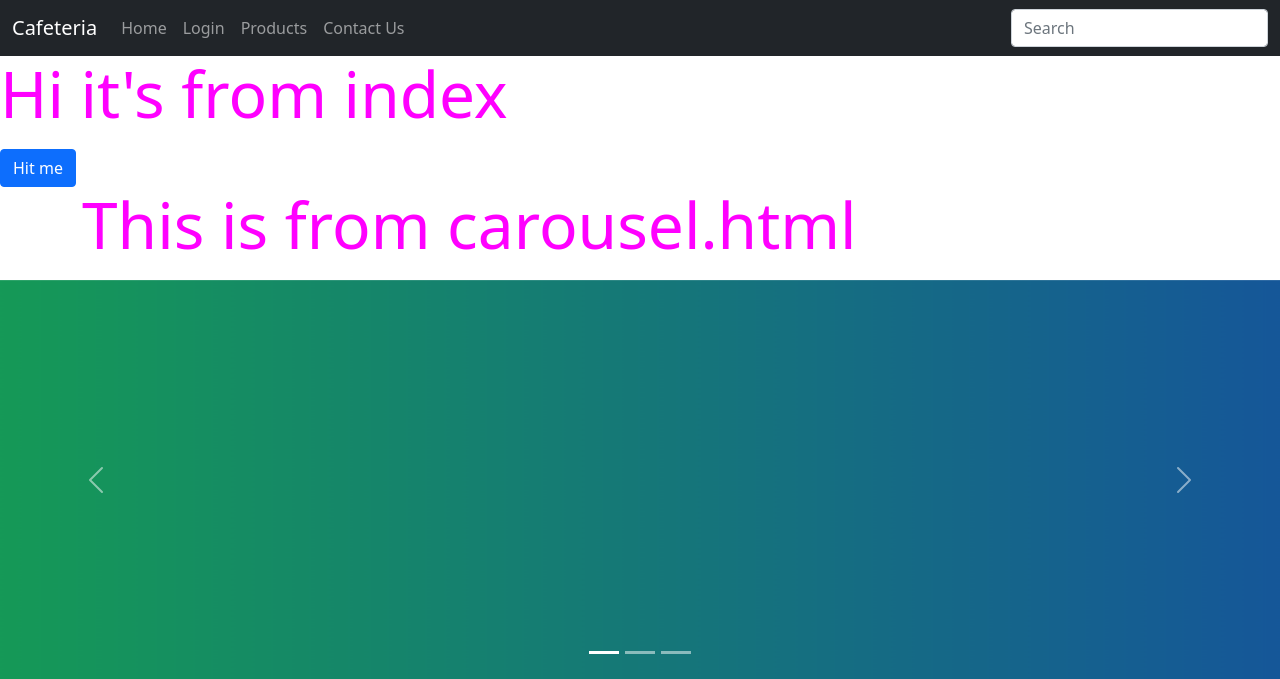
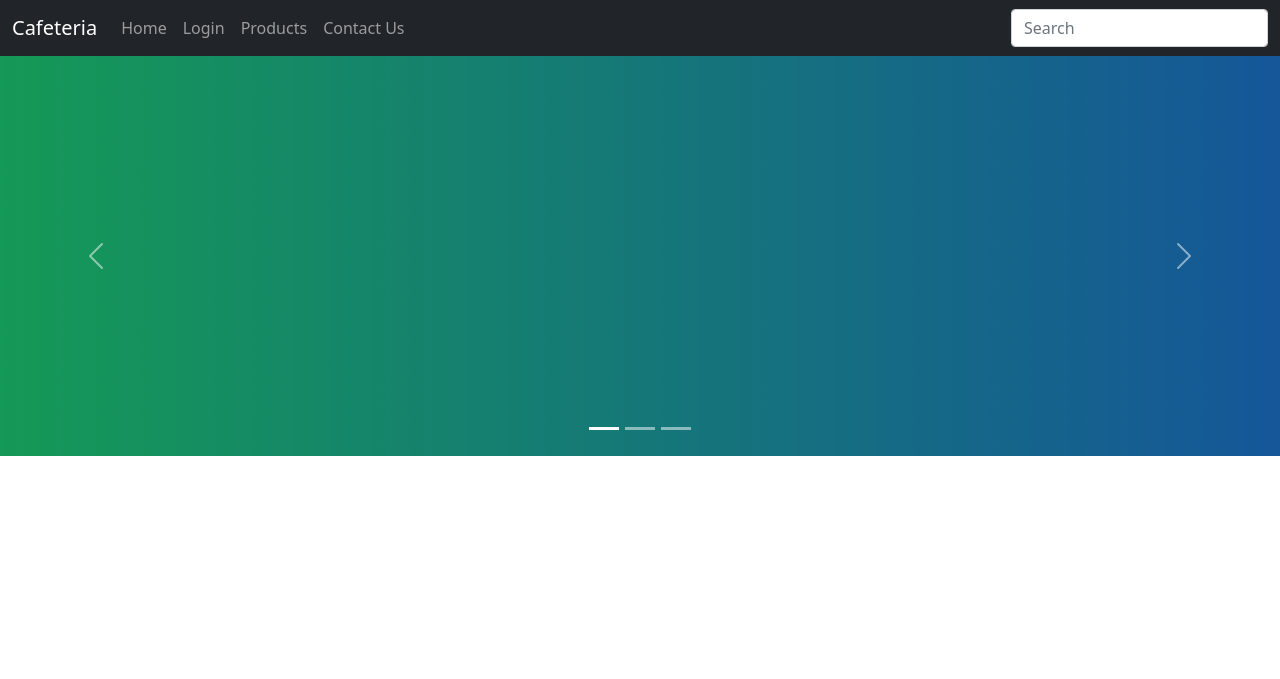
Before and after one commit to Lightl3reaker/Ancient-Cafeteria, a Django app: page / in a window 1280 px wide. Shown: the top 679 px of the page. Run offline with Django 5.2, Linux system fonts and the light colour scheme; data comes from the database, SQL or seed files in the repository; some libraries are stand-ins or nearby versions.

```diff
--- a/templates/components/carousel.html
+++ b/templates/components/carousel.html
@@ -1,6 +1,3 @@
-<div class="container">
-    <p class="display-3">This is from carousel.html</p>
-</div>
 <div class="carousel slide mb-5" id="cafecarousel" data-bs-ride="carousel">
     <div class="carousel-indicators">
         <button class="active" type="button" data-bs-target="#cafecarousel"
--- a/templates/myapp/index.html
+++ b/templates/myapp/index.html
@@ -3,8 +3,6 @@
  Ancient-Cafeteria
 {%endblock%}
 {%block content%}
-<p class="display-3">Hi it's from index</p>
-<button class="btn btn-primary">Hit me</button>
 <!---{% include "components/test.html" %}-->
 {% include "components/carousel.html" %}
 {%endblock%}
```
Also changed, not shown: README.md.
